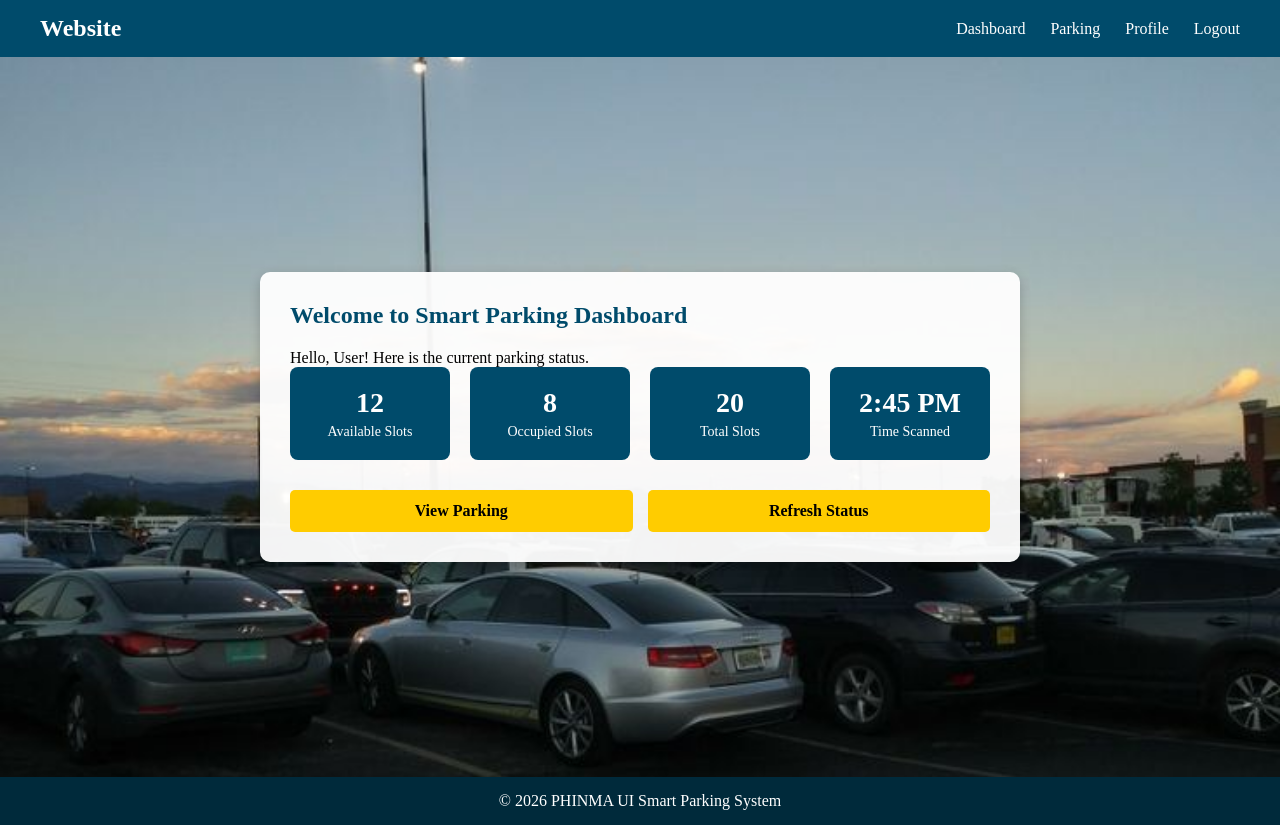
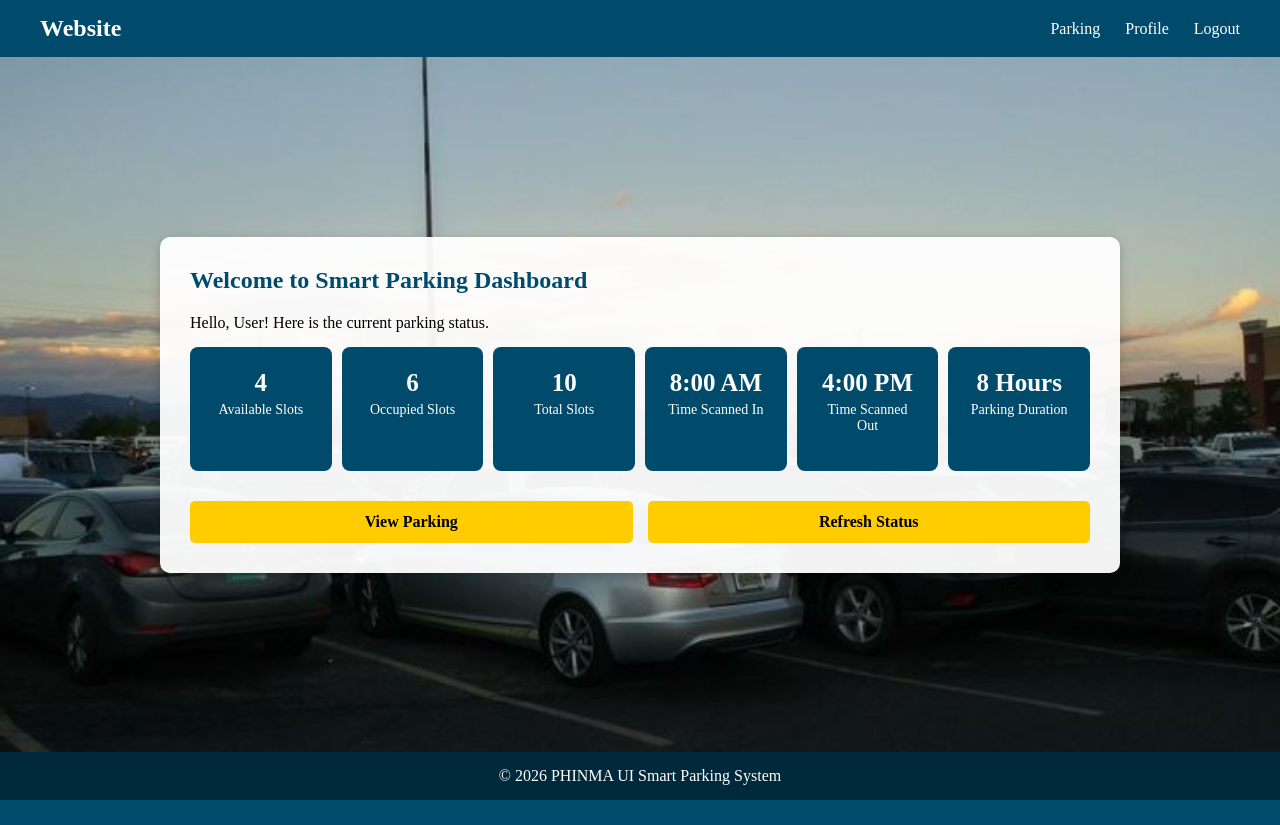
Before and after one commit to JeanRose14/An-Integrated-Smart-Parking-Facility-Management-System-for-PHINMA-University-of-Iloilo, a Flask app: page /dashboard in a window 1280 px wide. After the commit the page ends 800 px from the top, so only its background shows below. Run offline with Flask 3, Linux system fonts and the light colour scheme; some libraries are stand-ins or nearby versions.

Commit message:
code update

```diff
--- a/app.py
+++ b/app.py
@@ -36,10 +36,11 @@ def login():
 
             cur = mysql.connection.cursor()
             cur.execute(
-                "SELECT * FROM users WHERE email=%s AND password=%s",
+                "SELECT * FROM registered WHERE email=%s AND password=%s",
                 (email, password)
             )
             user = cur.fetchone()
+            print("USER FOUND:", user)
             cur.close()
 
             if user:
@@ -72,7 +73,7 @@ def register():
             # save to database
             cur = mysql.connection.cursor()
             cur.execute("""
-                INSERT INTO users (full_name, email, vehicle_plate_number, password)
+                INSERT INTO registered (full_name, email, vehicle_plate_number, password)
                 VALUES (%s, %s, %s, %s)
             """, (full_name, email, plate, password))
             mysql.connection.commit()
--- a/controllers/controllers.py
+++ b/controllers/controllers.py
@@ -1,5 +1,6 @@
-from flask import render_template, request, jsonify
+from flask import Flask, render_template, request, redirect, url_for, flash
 from models.models import *
+from flask_mysqldb import MySQL
 
 def app_routes(app, mysql):
 
--- a/templates/dashboard.html
+++ b/templates/dashboard.html
@@ -10,7 +10,7 @@
     /* Hero layout reused */
     .hero {
       flex: 1;
-      min-height: 75vh;
+      min-height: 64vh;
       display: flex;
       justify-content: center;
       align-items: center;
@@ -23,7 +23,7 @@
       padding: 30px;
       border-radius: 10px;
       width: 100%;
-      max-width: 700px;
+      max-width: 900px;
       box-shadow: 0 4px 12px rgba(0, 0, 0, 0.2);
     }
 
@@ -32,10 +32,14 @@
       margin-bottom: 20px;
     }
 
+    .dashboard-card p {
+      margin-bottom: 15px;
+    }
+
     /* Stats */
     .stats {
       display: flex;
-      gap: 20px;
+      gap: 10px;
       margin-bottom: 30px;
     }
 
@@ -43,13 +47,13 @@
       flex: 1;
       background-color: #004b6b;
       color: white;
-      padding: 20px;
+      padding: 22px;
       border-radius: 8px;
       text-align: center;
     }
 
     .stat-box h3 {
-      font-size: 28px;
+      font-size: 25px;
       margin-bottom: 5px;
     }
 
@@ -135,7 +139,6 @@
   <nav>
     <div class="logo">Website</div>
     <ul>
-      <li><a href="dashboard.html">Dashboard</a></li>
       <li><a href="#">Parking</a></li>
       <li><a href="#">Profile</a></li>
       <li><a href="index.html">Logout</a></li>
@@ -150,20 +153,28 @@
 
       <div class="stats">
         <div class="stat-box">
-          <h3>12</h3>
+          <h3>4</h3>
           <p>Available Slots</p>
         </div>
         <div class="stat-box">
-          <h3>8</h3>
+          <h3>6</h3>
           <p>Occupied Slots</p>
         </div>
         <div class="stat-box">
-          <h3>20</h3>
+          <h3>10</h3>
           <p>Total Slots</p>
         </div>
         <div class="stat-box">
-          <h3>2:45 PM</h3>
-          <p>Time Scanned</p>
+          <h3>8:00 AM</h3>
+          <p>Time Scanned In</p>
+        </div>
+        <div class="stat-box">
+          <h3>4:00 PM</h3>
+          <p>Time Scanned Out</p>
+        </div>
+        <div class="stat-box">
+          <h3>8 Hours</h3>
+          <p>Parking Duration</p>
         </div>
       </div>
 
--- a/templates/register.html
+++ b/templates/register.html
@@ -8,7 +8,7 @@
     <style>
         .hero {
             flex: 1;
-            min-height: 75vh;
+            min-height: 64vh;
             display: flex;
             justify-content: center;
             align-items: center;
@@ -130,8 +130,6 @@
         <div class="logo">Website</div>
         <ul>
             <!-- ✅ use url_for -->
-            <li><a href="{{ url_for('register') }}">Register</a></li>
-            <li><a href="#">Login</a></li>
             <li><a href="#">Help</a></li>
             <li><a href="#">About</a></li>
         </ul>
```
Also changed, not shown: templates/intro.html (+7 -7 lines), templates/login.html (+5 -7 lines).
